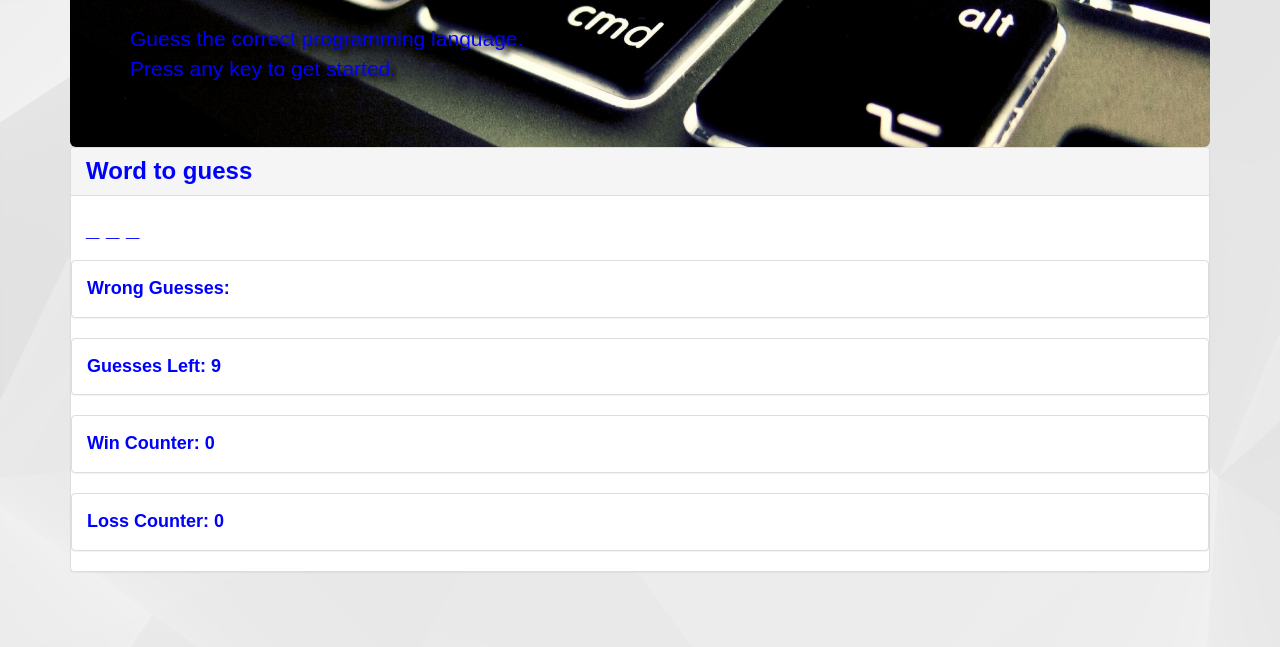
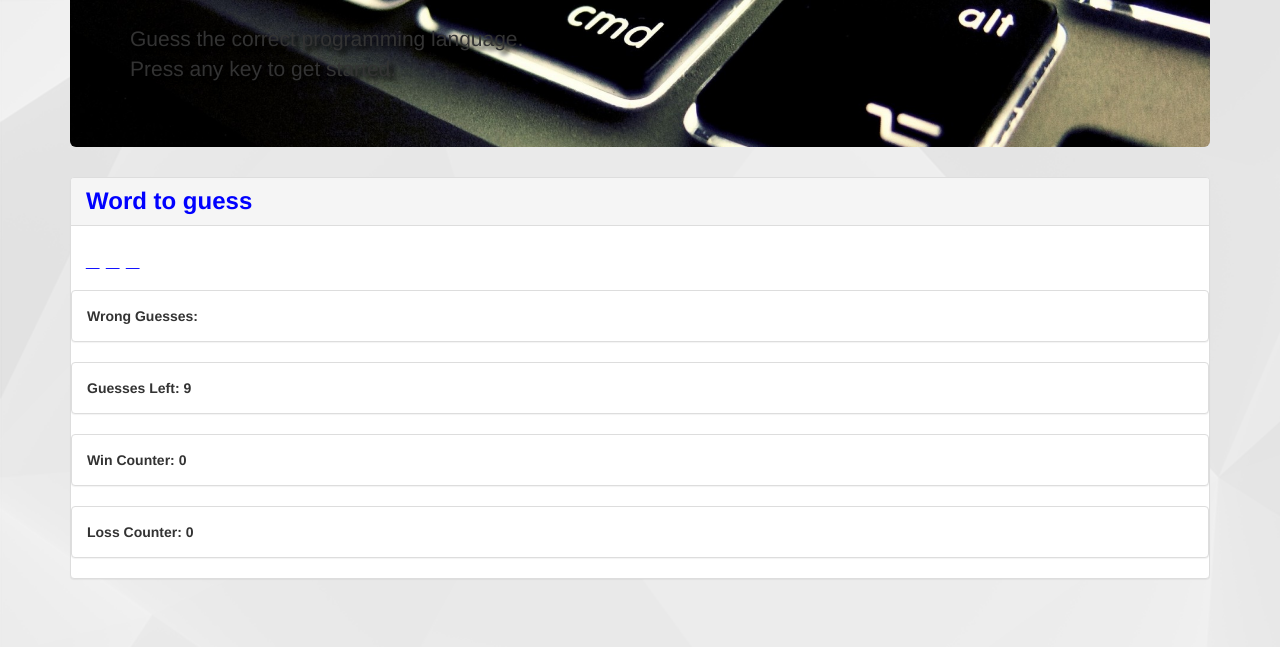
Before and after one commit to glenturner/hangman, a plain HTML site: page hangman/index.html in a window 1280 px wide. Shown: the part 153-800 px from the top of the page. Drawn offline with nearby package versions, Linux system fonts and the light colour scheme.

Commit message:
made change to index.html

```diff
--- a/hangman/index.html
+++ b/hangman/index.html
@@ -61,6 +61,10 @@
 
 </div>
 
+
+     <!-- Added a link to Bootstrap-->
+    <link rel="stylesheet" href="https://maxcdn.bootstrapcdn.com/bootstrap/3.3.6/css/bootstrap.min.css" integrity="sha384-1q8mTJOASx8j1Au+a5WDVnPi2lkFfwwEAa8hDDdjZlpLegxhjVME1fgjWPGmkzs7" crossorigin="anonymous">
+
   <!-- Link to Javascript: log at bottom to ensure html has loaded before logic -->
  <script type="text/javascript" src="assets/js/script.js"></script>
 
```
